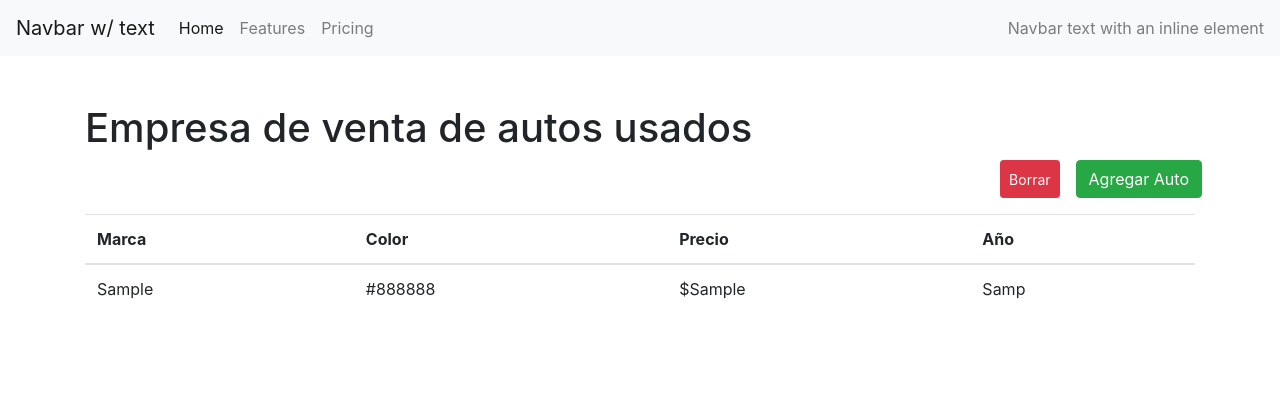
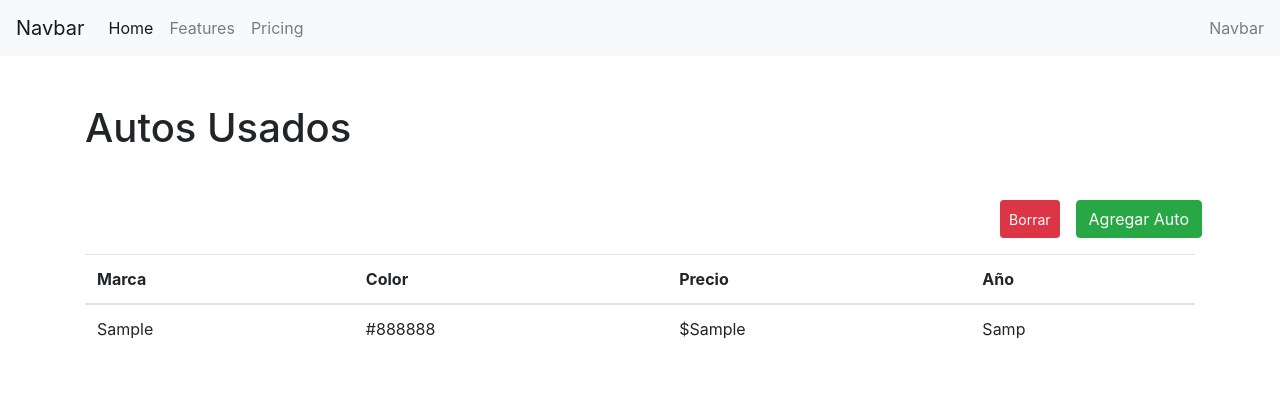
Before and after one commit to camibal/prueba-programador-web, a PHP site: page / in a window 1280 px wide. Shown: the top 420 px of the page. Run offline with PHP 8.4, Linux system fonts and the light colour scheme; tables that the repository leaves empty hold one stand-in row (values such as "Sample post").

Commit message:
update general resonsive

```diff
--- a/assets/css/index.css
+++ b/assets/css/index.css
@@ -17,7 +17,6 @@
 }
 
 footer {
-    background-color: black;
     position: absolute;
     bottom: 0;
     width: 100%;
--- a/index.php
+++ b/index.php
@@ -18,9 +18,13 @@ $autos = $sentencia->fetchAll(PDO::FETCH_OBJ);
 </head>
 
 <body>
+    <!-------------------  ------------------->
+    <!------------------- BODY ------------------->
+    <!-------------------  ------------------->
+
     <!-- navbar -->
     <nav class="navbar navbar-expand-lg navbar-light bg-light">
-        <a class="navbar-brand" href="#">Navbar w/ text</a>
+        <a class="navbar-brand" href="#">Navbar</a>
         <button class="navbar-toggler" type="button" data-toggle="collapse" data-target="#navbarText" aria-controls="navbarText" aria-expanded="false" aria-label="Toggle navigation">
             <span class="navbar-toggler-icon"></span>
         </button>
@@ -37,7 +41,7 @@ $autos = $sentencia->fetchAll(PDO::FETCH_OBJ);
                 </li>
             </ul>
             <span class="navbar-text">
-                Navbar text with an inline element
+                Navbar
             </span>
         </div>
     </nav>
@@ -45,7 +49,7 @@ $autos = $sentencia->fetchAll(PDO::FETCH_OBJ);
     <!-- container -->
     <div class="container mt-5">
         <!-- title -->
-        <h1> Empresa de venta de autos usados </h1>
+        <h1 class="mb-5"> Autos Usados </h1>
 
         <!-- Button trigger modal -->
         <div class="row justify-content-end">
@@ -160,6 +164,10 @@ $autos = $sentencia->fetchAll(PDO::FETCH_OBJ);
         </div>
     </div>
 
+    <!-------------------  ------------------->
+    <!------------------- FOOTER ------------------->
+    <!-------------------  ------------------->
+
     <!-- footer -->
     <footer class="bg-light text-center text-lg-start">
         <!-- Copyright -->
@@ -170,7 +178,10 @@ $autos = $sentencia->fetchAll(PDO::FETCH_OBJ);
         <!-- Copyright -->
     </footer>
 
-    <!-- scripts -->
+    <!-------------------  ------------------->
+    <!------------------- SCRIPTS ------------------->
+    <!-------------------  ------------------->
+
     <script src="lib/jquery/jquery.min.js"></script>
     <script src="lib/bootstrap/js/bootstrap.min.js"></script>
     <script src="assets/js/index.js"></script>
```
